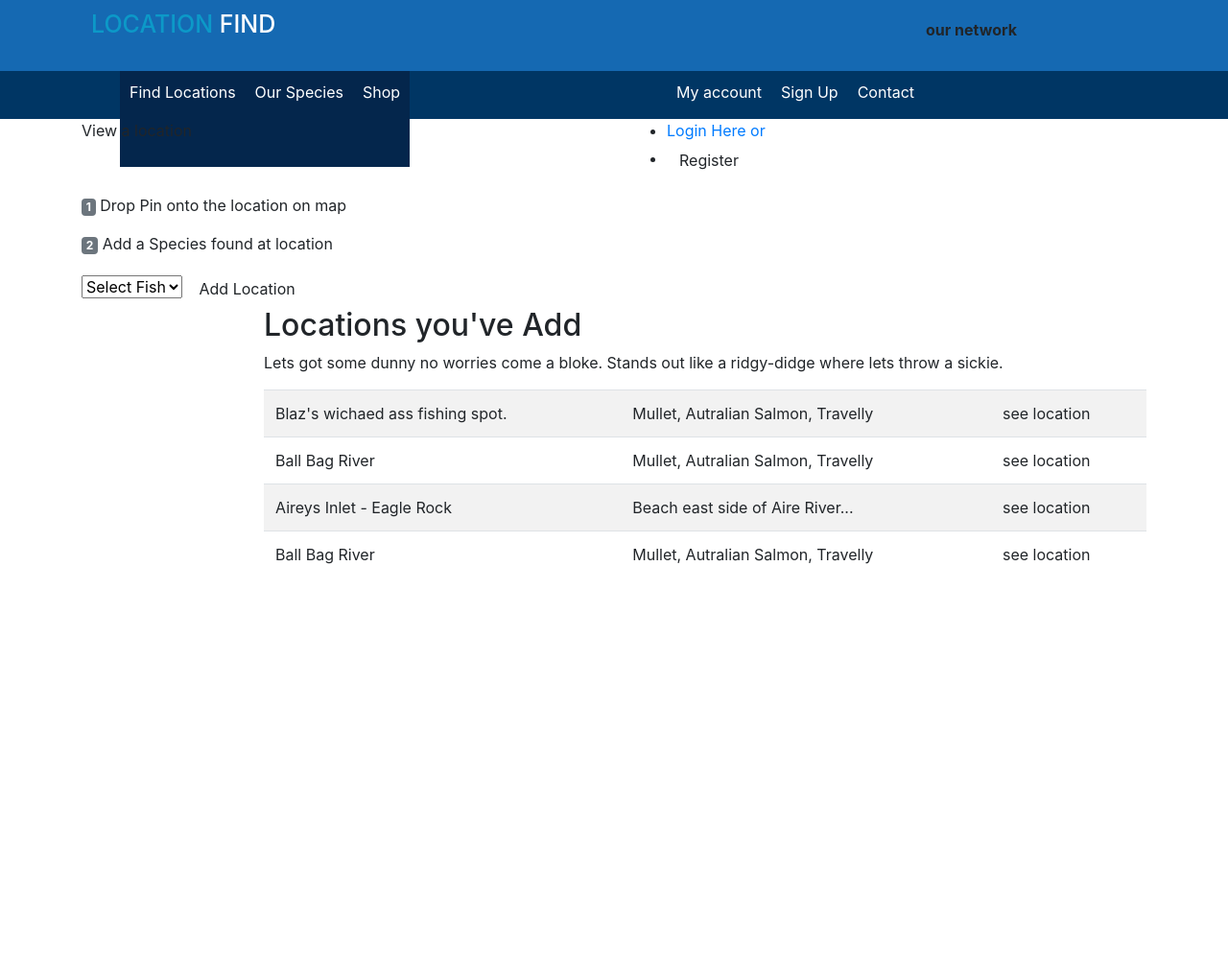
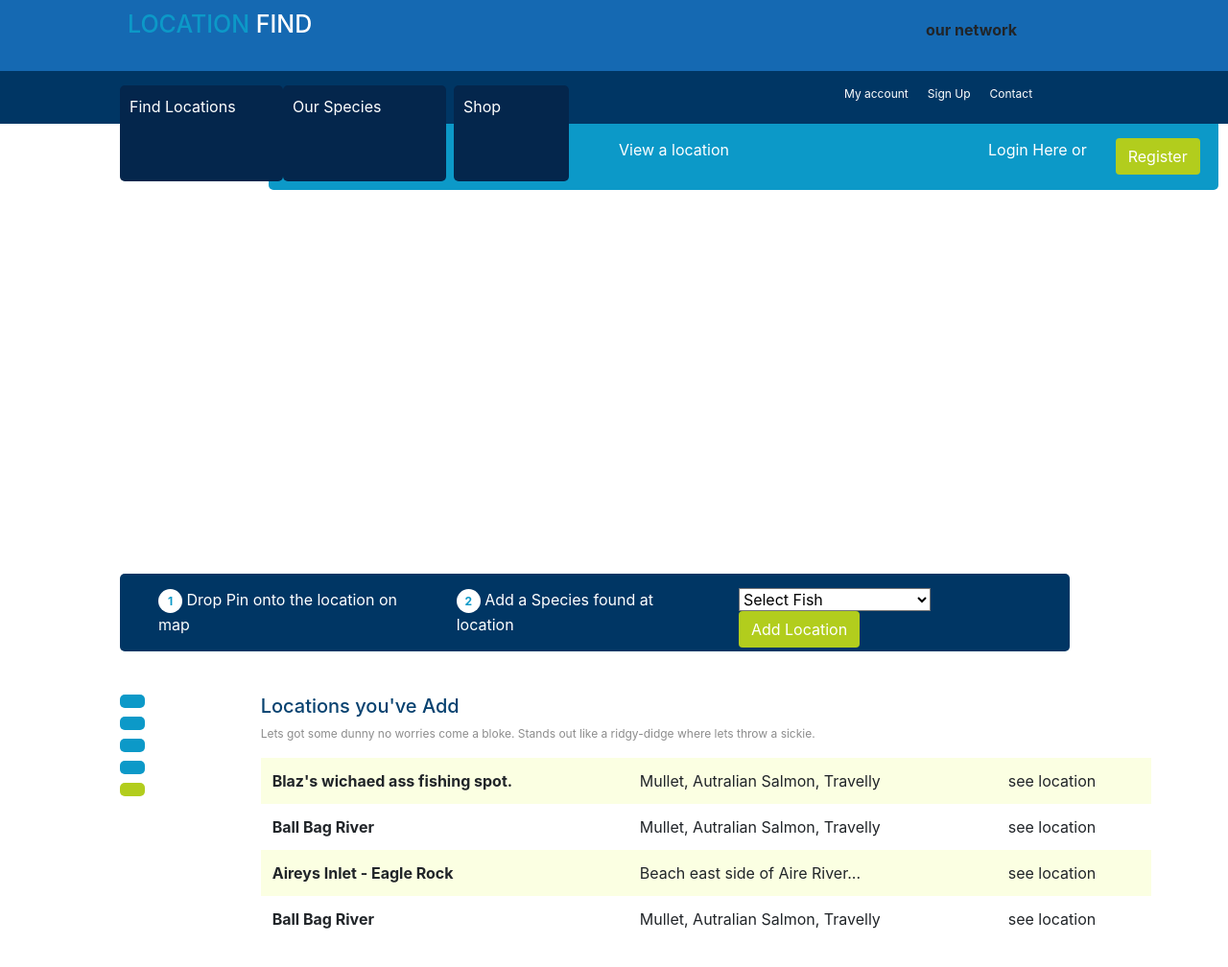
Before and after one commit to marsoins2019/D-WEB, a PHP site: page / in a window 1280 px wide. Shown: the whole page at 96% size. Before the commit the page ends 588 px from the top, so only its background shows below. Run offline with PHP 8.4, Linux system fonts and the light colour scheme.

Commit message:
Update style.css

```diff
--- a/COURS/Exercices/locations/locations-tout-genre.com/style.css
+++ b/COURS/Exercices/locations/locations-tout-genre.com/style.css
@@ -7,14 +7,38 @@ h1 {
    color: #fff;
    font-size: 25px;
    padding: 10px;
+   margin-left: 38px;
+}
+h2 {
+    color: #084270;
+    font-size: 20px;
+    margin-top: 35px;
+}
+.pStyl {
+    color: #8d8d8d;
+    font-size: 12px;
 }
 header {
     background-color: #1569b2;
 }
-
-
+.bCyan {
+    background-color: #0c99c8;
+    border-bottom-left-radius: 5px;
+    border-bottom-right-radius: 5px;
+    margin-left: 280px;
+    width: 990px;
+    z-index: 10;
+}
 .cyan {
     color: #0c99c8;
+}
+.content {
+    background-color: #fff;
+    padding: 10px;
+    border-radius: 5px;
+}
+.strong {
+    font-weight: bold;
 }
 .pHeader {
     padding: 10px;
@@ -23,12 +47,11 @@ header {
 .pHeader > i {
     margin-left: 20px;
     font-size: 25px;
-
 }
 
 nav.menu {
     background-color: #003664;
-    height: 50px;
+    height: 55px;
 }
 nav ul {
     display: flex;
@@ -41,8 +64,130 @@ nav ul li {
 nav ul li > a {
     color: #fff;
 }
-
+nav.menu div.container {
+    position: relative;
+    z-index: 99;
+}
+.lShop  {
+    margin-top: 15px;
+    /*position: fixed;  */
+    z-index: 99;
+}
 .lShop li {
     background-color: #04264c;
     height: 100px;
+    margin-right: 8px;
+    border-radius: 5px;
 }
+.lShop li:hover {
+    background-color: #0c99c8;
+}
+.lShop li > a {
+    display: block;
+    height: 100px;
+    width: 150px;
+}
+.lShop li:last-child > a {
+    width: 100px;
+}
+.lShop li > a:hover {
+    text-decoration: none;
+    color: #fff;
+    width: 150px;
+}
+.lShop li:last-child > a:hover {
+    width: 100px;
+}
+.lShop li:first-child {
+    margin-right: 0;
+}
+.lAccount {
+    margin-left: 175px;
+}
+.lAccount li > a {
+    font-size: 12px;
+}
+.lAccount li > a:hover {
+    text-decoration: none;
+    color: #fff;
+}
+ul {
+    display: flex;
+}
+ul li {
+    list-style: none;
+}
+.btn-green {
+    background-color: #b2cd1d;
+}
+.btn-cyan {
+    background-color: #0c99c8;
+    color: #000 !important;
+}
+a {
+    color: #fff;
+}
+div.container:nth-child(3) > div:nth-child(1) > div:nth-child(1) > p:nth-child(1) {
+    text-align: right;
+    padding-top: 15px;
+    color: #fff;
+}
+
+/* surcharger une classe existante */
+.btn {
+    color: #fff;
+}
+.register {
+    margin-left: 200px;
+    padding-top: 15px;
+}
+.register li:last-child {
+    margin-left: 30px;
+}
+.bCyan p {
+    z-index: 9;
+}
+
+.loc {
+    display: flex;
+    background-color: #003664;
+    color: #fff;
+    width: 990px;
+    border-radius: 5px;
+    position: relative;
+    left: -20px ;
+    /*top: 400px; */
+    margin-top: 400px;
+}
+.loc p, .loc form {
+    padding-top: 15px;
+    margin-left: 25px;
+}
+.badge-secondary {
+    color: #0c99c8;
+    background-color: #fff;
+    height: 25px;
+    width: 25px;
+    border-radius: 40px;
+    padding-top: 7px;
+}
+.loc form select {
+    width: 200px;
+    background-color: #fff;
+}
+.btn-group-vertical  {
+    margin-left: 45px;
+    margin-top: 35px;
+}
+.btn-group-vertical button {
+    margin-bottom: 10px;
+    border-radius: 5px !important;
+}
+
+/* Mettre en couleur une ligne sur 2 dans un tableau   */
+.table-striped tbody tr:nth-of-type(odd) {
+    background-color: #fbffe2;
+}
+.table td {
+    border-top: none;
+}
```
